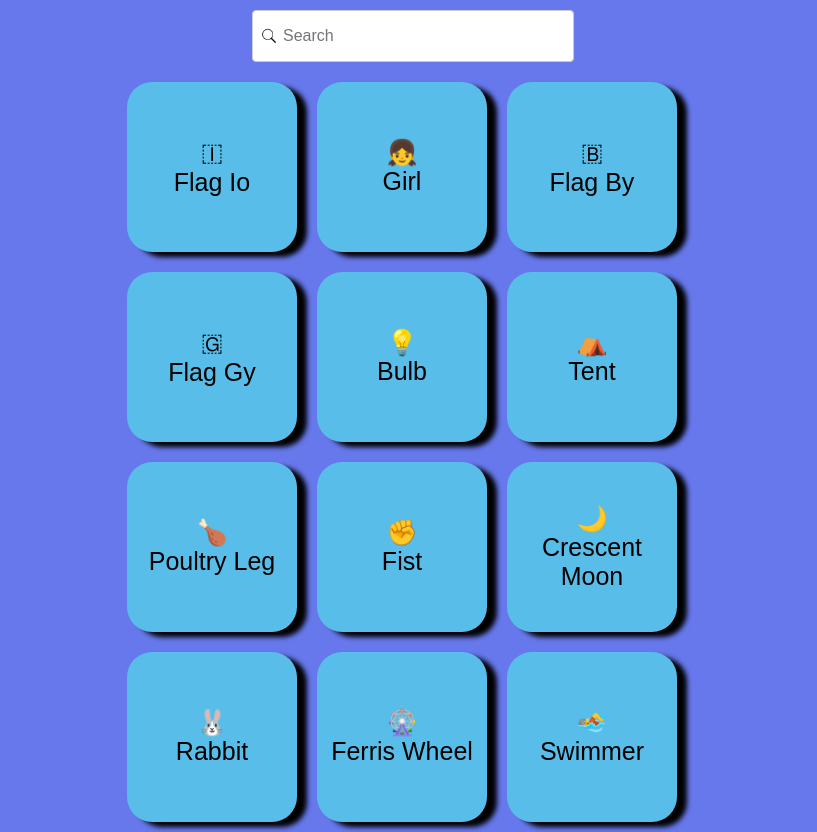
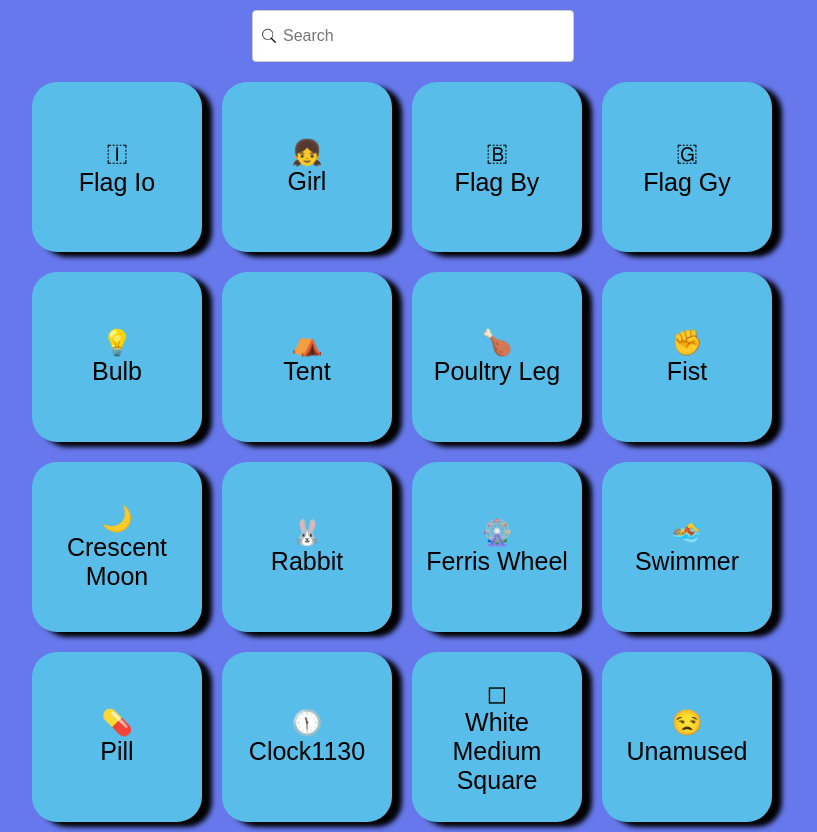
Before and after one commit to nde95/Emoji-Dictionary, a React (Vite) app: page / in a window 1280 px wide. Shown: the whole page, without its empty margins (238-1055 px from the left). Built offline with nearby package versions, Linux system fonts and the light colour scheme.

Commit message:
increases to 4x4 on default

```diff
--- a/src/components/emoijs list/emojis-list.component.jsx
+++ b/src/components/emoijs list/emojis-list.component.jsx
@@ -3,7 +3,7 @@
 import "./emojis-list.styles.css";
 
 const EmojisList = () => {
-  const emojis = getRandomEmojis(12);
+  const emojis = getRandomEmojis(16);
 
   function getRandomEmojis(count) {
     const shuffledEmojis = emojisList.sort(() => 0.5 - Math.random());
--- a/src/components/emoijs list/emojis-list.styles.css
+++ b/src/components/emoijs list/emojis-list.styles.css
@@ -1,5 +1,5 @@
 .emoji-grid {
     display: grid;
     justify-content: center;
-    grid-template-columns: repeat(3, 1fr)
+    grid-template-columns: repeat(4, 1fr)
 }
```
